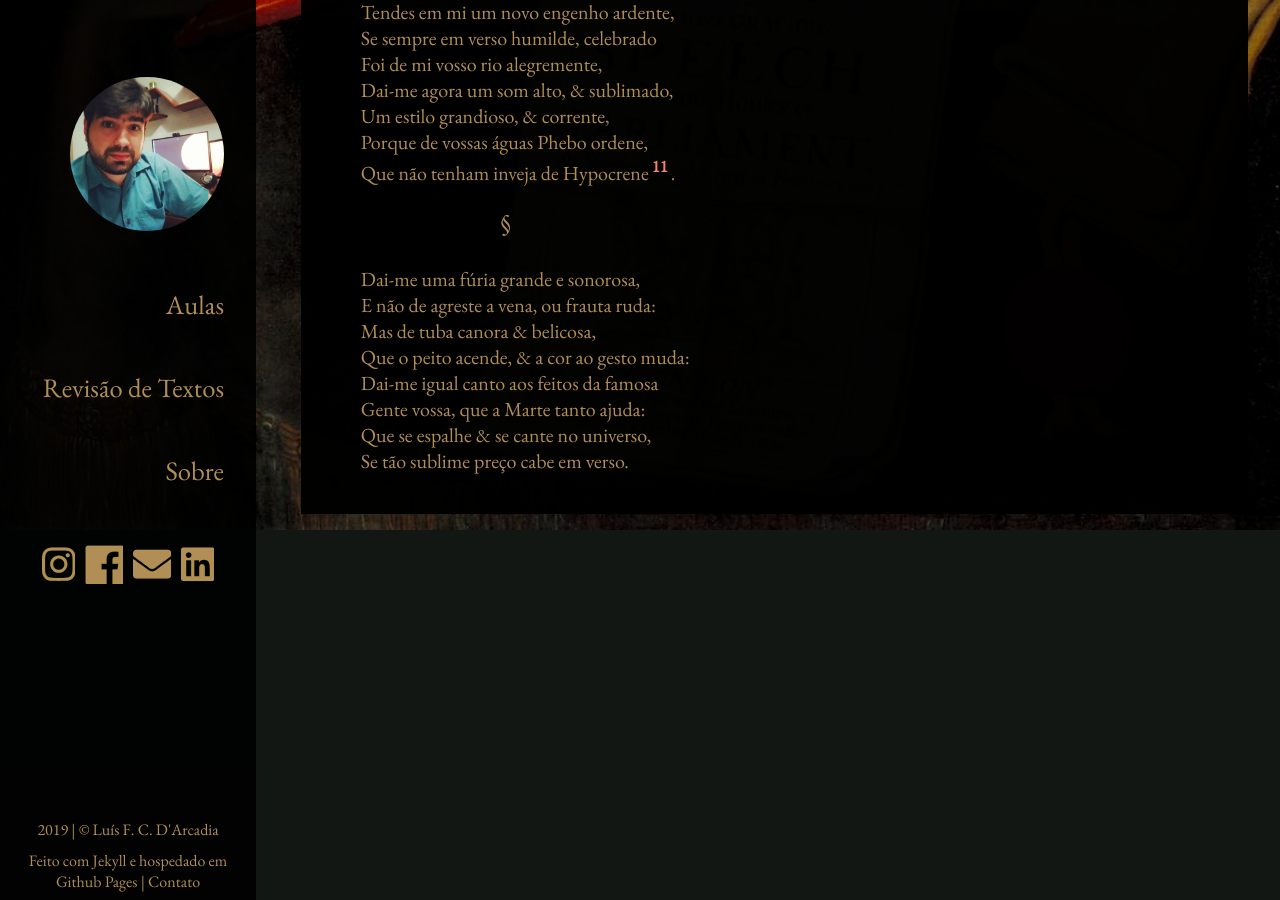
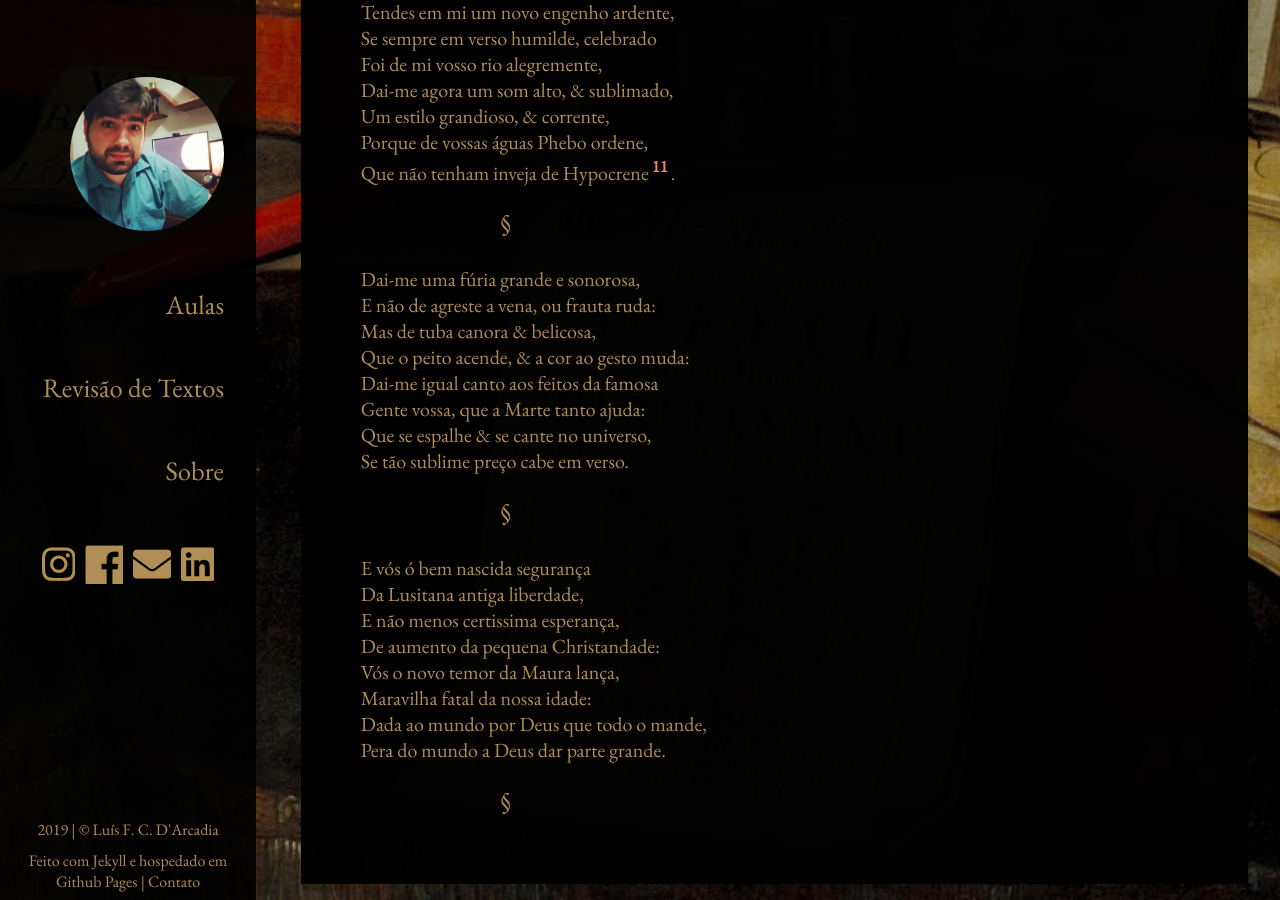
Before and after one commit to luisdarcadia/luisdarcadia.github.io, a Jekyll site: the page built from _lusiadas/cantoI.md, in a window 1280 px wide and 900 px high, scrolled down 1116 px. Built offline with Jekyll 4.4.1, drawn with Linux system fonts in a browser that asks for light colours; nearby versions of some CDN libraries.

Commit message:
lusiadas

```diff
--- a/_lusiadas/cantoI.md
+++ b/_lusiadas/cantoI.md
@@ -91,6 +91,28 @@ Que se espalhe & se cante no universo,
 
 Se tão sublime preço cabe em verso.
 
+---
+
+E vós ó bem nascida segurança
+
+Da Lusitana antiga liberdade,
+
+E não menos certissima esperança,
+
+De aumento da pequena Christandade:
+
+Vós o novo temor da Maura lança,
+
+Maravilha fatal da nossa idade:
+
+Dada ao mundo por Deus que todo o mande,
+
+Pera do mundo a Deus dar parte grande.
+
+---
+
+
+
 ## Notas
 
 [^footnote{% increment n%}]: Atual ilha do Ceilão.
--- a/pages/lusiadas.html
+++ b/pages/lusiadas.html
@@ -33,7 +33,7 @@ background: lusiadas
 
 <br>
 
-<p>Transcripto, atualizado, &amp; ano- </p>
+<p>Transcripto, actualizado, &amp; ano- </p>
 
 <p>tado por Luís Fernando</p>
 
```
